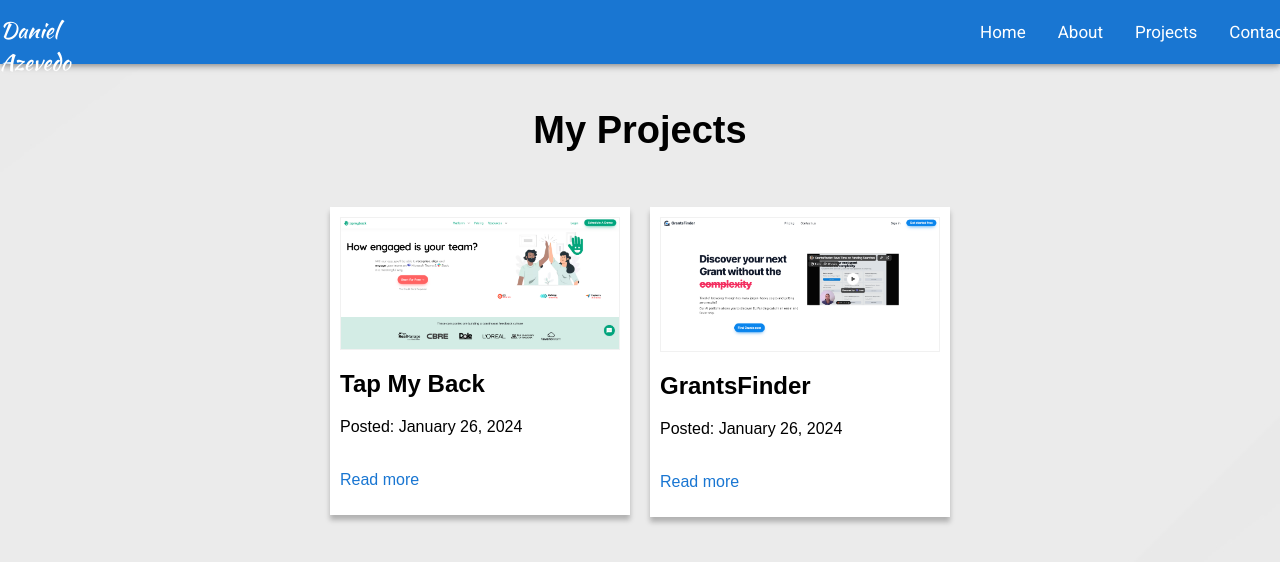
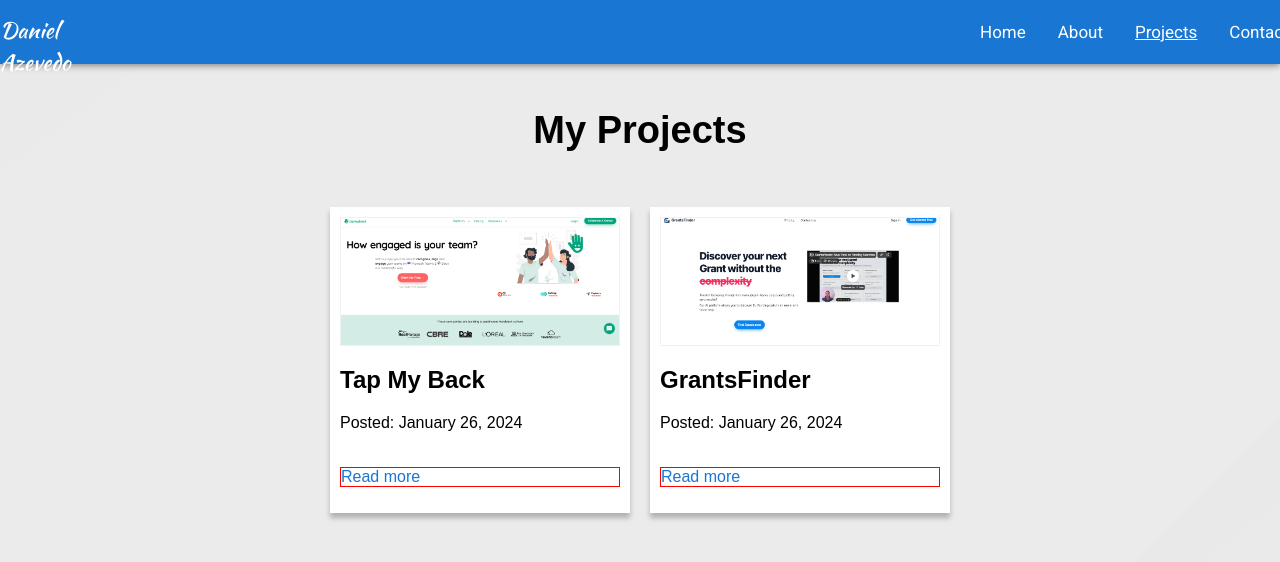
Before and after one commit to daniazevedo43/my-portfolio, a Gatsby site: page /projects in a window 1280 px wide. Built offline with nearby package versions, Linux system fonts and the light colour scheme; Gatsby itself is replaced by a stand-in of ours.

Commit message:
Age changed

```diff
--- a/src/components/layout.js
+++ b/src/components/layout.js
@@ -10,6 +10,7 @@
     navLinks,
     navLinkItem,
     navLinkText,
+    activeNavLink,
     logo,
     homeItem,
     underline
@@ -38,25 +39,25 @@
                 </Link>
               </li>
               <li id={homeItem} className={navLinkItem}>
-                <Link to="/" className={navLinkText}>
+                <Link to="/" className={navLinkText} activeClassName={activeNavLink}>
                     Home
                 </Link>
                 <div className={underline}></div>
               </li>
               <li className={navLinkItem}>
-                <Link to="/about" className={navLinkText}>
+                <Link to="/about" className={navLinkText} activeClassName={activeNavLink}>
                     About
                 </Link>
                 <div className={underline}></div>
               </li>
               <li className={navLinkItem}>
-                <Link to="/projects" className={navLinkText}>
+                <Link to="/projects" className={navLinkText} activeClassName={activeNavLink}>
                   Projects
                 </Link>
                 <div className={underline}></div>
               </li>
               <li className={navLinkItem}>
-                <Link to="/contact" className={navLinkText}>
+                <Link to="/contact" className={navLinkText} activeClassName={activeNavLink}>
                   Contact
                 </Link>
                 <div className={underline}></div>
--- a/src/components/layout.module.css
+++ b/src/components/layout.module.css
@@ -59,6 +59,10 @@
 }
 
     .navLinkText:hover {
+        text-decoration: underline;
+    }
+
+    .activeNavLink {
         text-decoration: underline;
     }
 
--- a/src/components/projects.module.css
+++ b/src/components/projects.module.css
@@ -19,6 +19,7 @@
 .project {
     display: flex;
     justify-content: center;
+    align-items: center;
 }
 
 .projectContainer {
--- a/src/pages/about.js
+++ b/src/pages/about.js
@@ -31,7 +31,7 @@
         <div className={aboutContainer}>
           <div className={text}>
             <div className={text1}>About me</div>
-                <div className={text2}>I'm 25 years old and I've always
+                <div className={text2}>I'm 26 years old and I've always
                     been interested in computers since I was young and
                     I've always wanted to learn more and work in this
                     area. In high school I took a professional course in a
--- a/src/pages/projects/index.js
+++ b/src/pages/projects/index.js
@@ -30,7 +30,7 @@
                     <h2> {node.frontmatter.title} </h2>
                     <p>Posted: {node.frontmatter.date}</p>
                     <Link to={`/projects/${node.frontmatter.slug}`} className={readMore}>
-                        <p className={readMore}>Read more</p>
+                        <p style={{ border: '1px solid red' }} className={readMore}>Read more</p>
                     </Link>
                   </article>
                 </div>
@@ -54,7 +54,7 @@
           hero_image_alt
           hero_image {
             childImageSharp {
-              gatsbyImageData
+              gatsbyImageData(width: 1100, height: 500, layout: CONSTRAINED)
             }
           }
         }
```
